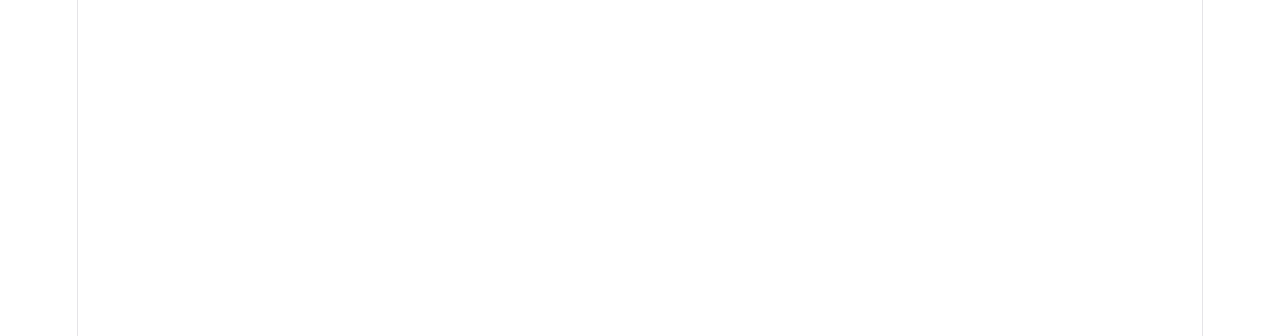
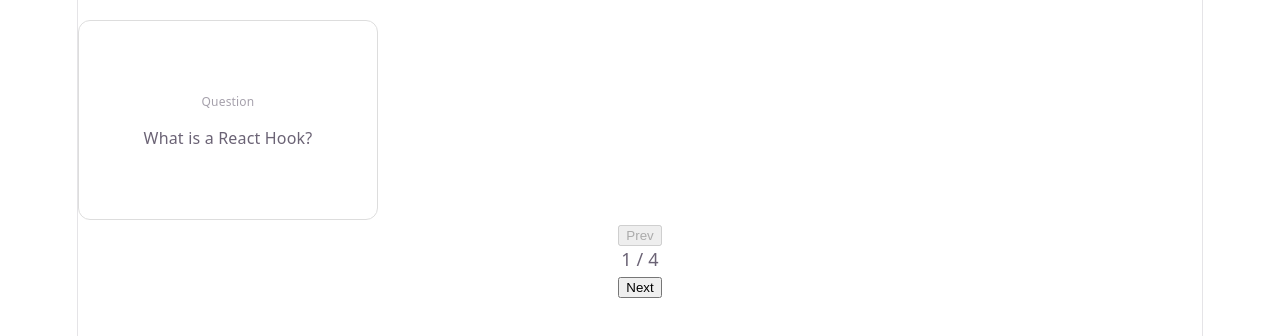
Before and after one commit to tijana333/flashcard-quiz, a React (Vite) app: page / in a window 1280 px wide. Shown: the top 336 px of the page. Built offline with nearby package versions, Linux system fonts and the light colour scheme.

Commit message:
Flashcard and App.jsx

```diff
--- a/src/App.jsx
+++ b/src/App.jsx
@@ -5,7 +5,7 @@
 
 function App() {
   const [currentCard, setCurrentCard] = useState(0);
-
+  const [flipped, setFlipped] = useState(false);
   function nextCard() {
     if (currentCard === cards.length - 1) {
       setCurrentCard(0);
@@ -13,11 +13,31 @@
       setCurrentCard(currentCard + 1);
     }
   }
-  return;
-  <Flashcard
-    question={cards[currentCard].question}
-    answer={cards[currentCard].answer}
-  />;
+
+  function prevCard() {
+    if (currentCard > 0) {
+      setCurrentCard(currentCard - 1);
+    }
+  }
+  return (
+    <div className="flash-card">
+      <Flashcard
+        question={cards[currentCard].question}
+        answer={cards[currentCard].answer}
+        flipped={flipped}
+        setFlipped={setFlipped}
+      />
+      <button onClick={prevCard} disabled={currentCard === 0}>
+        Prev
+      </button>
+      <p>
+        {currentCard + 1} / {cards.length}
+      </p>
+      <button onClick={nextCard} disabled={currentCard === cards.length - 1}>
+        Next
+      </button>
+    </div>
+  );
 }
 
 export default App;
--- a/src/components/Flashcard.jsx
+++ b/src/components/Flashcard.jsx
@@ -1,10 +1,6 @@
-import { useState } from "react";
 import "./flashcard.css";
 
-export default function Flashcard({ question, answer }) {
-  const [flipped, setFlipped] = useState(false);
-  console.log(question, answer);
-
+export default function Flashcard({ question, answer, flipped, setFlipped }) {
   return (
     <div className={`card-wrap ${flipped ? "flipped" : ""}`}>
       <div className="card-inner" onClick={() => setFlipped((f) => !f)}>
```
